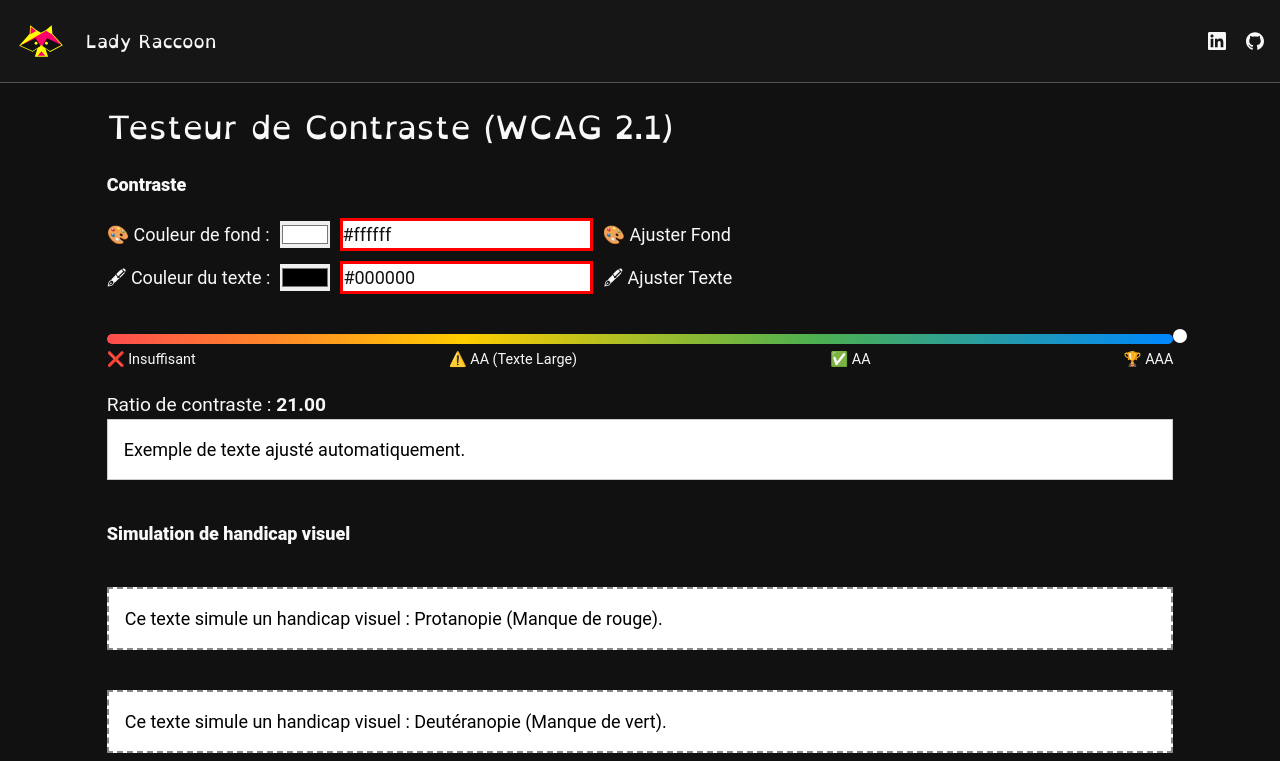
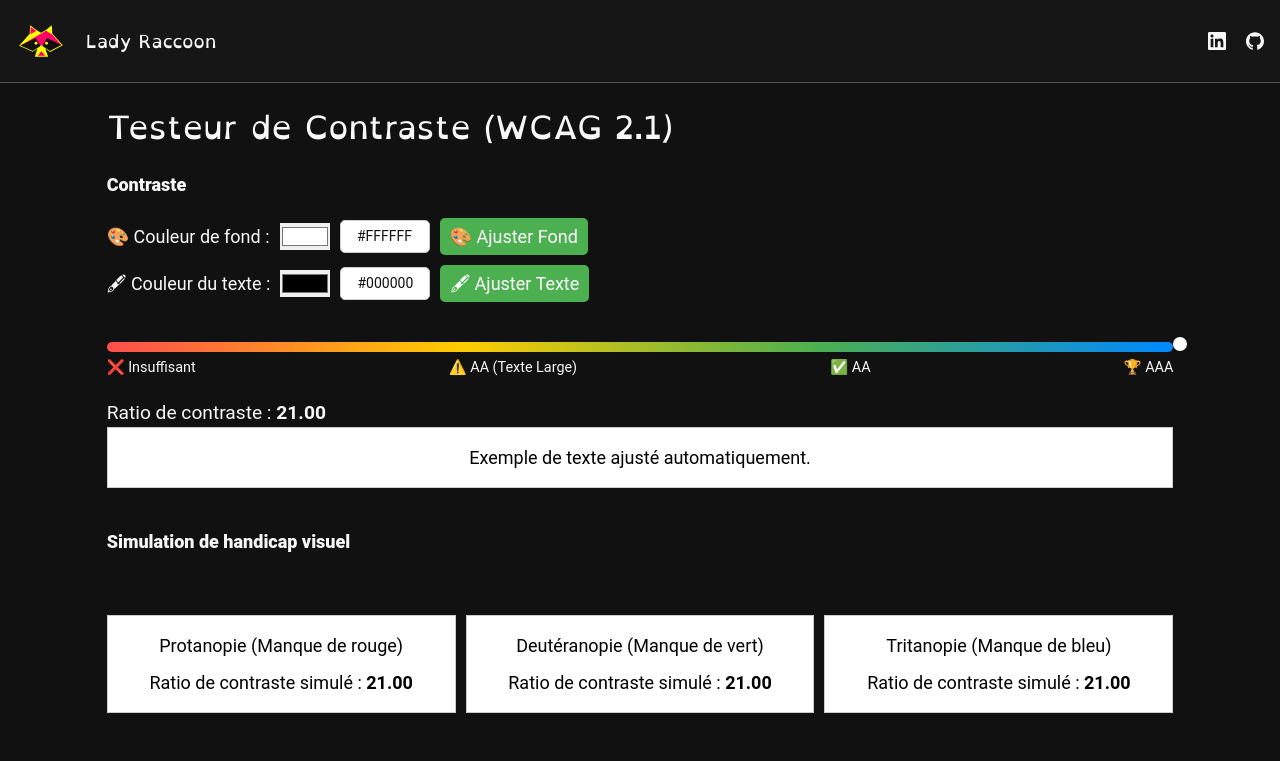
Before and after one commit to angele-henry-dev/lady-raccoon-svelte, a SvelteKit app: page /tools in a window 1280 px wide. Shown: the top 761 px of the page. Built offline with nearby package versions, Linux system fonts and the light colour scheme.

Commit message:
Ratio de contraste pour tous

```diff
--- a/src/lib/contrast.ts
+++ b/src/lib/contrast.ts
@@ -84,3 +84,37 @@ export function adjustTextColorAuto(bgColor: string, textColor: string) {
 
     return textColor;
 }
+
+export function simulateColorBlindness(color: string, type: "protanopia" | "deuteranopia" | "tritanopia" | "achromatopsia"): string {
+    const { r, g, b } = hexToRgb(color);
+
+    const matrices = {
+        protanopia: [
+            [0.567, 0.433, 0.000],
+            [0.558, 0.442, 0.000],
+            [0.000, 0.242, 0.758]
+        ],
+        deuteranopia: [
+            [0.625, 0.375, 0.000],
+            [0.700, 0.300, 0.000],
+            [0.000, 0.300, 0.700]
+        ],
+        tritanopia: [
+            [0.950, 0.050, 0.000],
+            [0.000, 0.433, 0.567],
+            [0.000, 0.475, 0.525]
+        ],
+        achromatopsia: [
+            [0.299, 0.587, 0.114],
+            [0.299, 0.587, 0.114],
+            [0.299, 0.587, 0.114]
+        ]
+    };
+
+    const matrix = matrices[type];
+    const newR = Math.max(0, Math.min(255, Math.round(r * matrix[0][0] + g * matrix[0][1] + b * matrix[0][2])));
+    const newG = Math.max(0, Math.min(255, Math.round(r * matrix[1][0] + g * matrix[1][1] + b * matrix[1][2])));
+    const newB = Math.max(0, Math.min(255, Math.round(r * matrix[2][0] + g * matrix[2][1] + b * matrix[2][2])));
+
+    return rgbToHex(newR, newG, newB);
+}
--- a/src/routes/tools/+page.svelte
+++ b/src/routes/tools/+page.svelte
@@ -1,10 +1,16 @@
 <script lang="ts">
     import { onMount } from 'svelte';
-    import { CONTRAST_RATIO_AA_L, CONTRAST_RATIO_AAA, CONTRAST_RATIO_AA, contrastRatio, adjustBgColorAuto, adjustTextColorAuto } from '$lib/contrast';
+    import { CONTRAST_RATIO_AA_L, CONTRAST_RATIO_AAA, CONTRAST_RATIO_AA, contrastRatio, adjustBgColorAuto, adjustTextColorAuto, simulateColorBlindness } from '$lib/contrast';
 
     let bgColor = "#ffffff";
     let textColor = "#000000";
-    let contrast = 0;
+    let visualContrasts = {
+        contrast: 0,
+        protanopia: 0,
+        deuteranopia: 0,
+        tritanopia: 0,
+        achromatopsia: 0
+    };
 
     function adjustTextColor() {
 		textColor = adjustTextColorAuto(bgColor, textColor);
@@ -16,15 +22,32 @@
     }
 
 	function updateContrast() {
-		contrast = contrastRatio(bgColor, textColor);
+		visualContrasts.contrast = contrastRatio(bgColor, textColor);
+
+		visualContrasts.protanopia = contrastRatio(
+			simulateColorBlindness(bgColor, "protanopia"),
+			simulateColorBlindness(textColor, "protanopia")
+		);
+		visualContrasts.deuteranopia = contrastRatio(
+			simulateColorBlindness(bgColor, "deuteranopia"),
+			simulateColorBlindness(textColor, "deuteranopia")
+		);
+		visualContrasts.tritanopia = contrastRatio(
+			simulateColorBlindness(bgColor, "tritanopia"),
+			simulateColorBlindness(textColor, "tritanopia")
+		);
+		visualContrasts.achromatopsia = contrastRatio(
+			simulateColorBlindness(bgColor, "achromatopsia"),
+			simulateColorBlindness(textColor, "achromatopsia")
+		);
 	}
 
     // Calculates the marker position on the scale (0% = Insufficient, 100% = AAA)
     function getMarkerPosition(): string {
-        if (contrast < CONTRAST_RATIO_AA_L) return "0%";    // Insufficient
-        if (contrast < CONTRAST_RATIO_AA) return "25%";     // AA (Large text)
-        if (contrast < CONTRAST_RATIO_AAA) return "75%";    // AA
-        return "100%";                        				// AAA
+        if (visualContrasts.contrast < CONTRAST_RATIO_AA_L) return "0%";    // Insufficient
+        if (visualContrasts.contrast < CONTRAST_RATIO_AA) return "25%";     // AA (Large text)
+        if (visualContrasts.contrast < CONTRAST_RATIO_AAA) return "75%";    // AA
+        return "100%";                        								// AAA
     }
 
 	function handleHexInput(event: Event, colorType: "bg" | "text") {
@@ -90,7 +113,7 @@
     </div>
 
     <div class="results">
-        <p>Ratio de contraste : <strong>{contrast.toFixed(2)}</strong></p>
+        <p>Ratio de contraste : <strong>{visualContrasts.contrast.toFixed(2)}</strong></p>
     </div>
 
     <div class="preview" style="background-color: {bgColor}; color: {textColor};">
@@ -98,17 +121,23 @@
     </div>
 
     <h2>Simulation de handicap visuel</h2>
+    <div class="simulation">
         <div class="preview simulation" style="background-color: {bgColor}; color: {textColor}; filter: url(#protanopia);">
-        <p>Ce texte simule un handicap visuel : Protanopie (Manque de rouge).</p>
+            <p>Protanopie (Manque de rouge)</p>
+            <p>Ratio de contraste simulé : <strong>{visualContrasts.protanopia.toFixed(2)}</strong></p>
         </div>
         <div class="preview simulation" style="background-color: {bgColor}; color: {textColor}; filter: url(#deuteranopia);">
-        <p>Ce texte simule un handicap visuel : Deutéranopie (Manque de vert).</p>
+            <p>Deutéranopie (Manque de vert)</p>
+            <p>Ratio de contraste simulé : <strong>{visualContrasts.deuteranopia.toFixed(2)}</strong></p>
         </div>
         <div class="preview simulation" style="background-color: {bgColor}; color: {textColor}; filter: url(#tritanopia);">
-        <p>Ce texte simule un handicap visuel : Tritanopie (Manque de bleu).</p>
+            <p>Tritanopie (Manque de bleu)</p>
+            <p>Ratio de contraste simulé : <strong>{visualContrasts.tritanopia.toFixed(2)}</strong></p>
         </div>
         <div class="preview simulation" style="background-color: {bgColor}; color: {textColor}; filter: url(#achromatopsia);">
-        <p>Ce texte simule un handicap visuel : Achromatopsie (Noir & Blanc).</p>
+            <p>Achromatopsie (Noir & Blanc)</p>
+            <p>Ratio de contraste simulé : <strong>{visualContrasts.achromatopsia.toFixed(2)}</strong></p>
+        </div>
     </div>
 
 	<svg height="0" width="0">
@@ -153,17 +182,41 @@
         align-items: center;
         gap: 10px;
     }
+	.controls input[type="text"] {
+        width: 90px;
+        text-transform: uppercase;
+        text-align: center;
+        font-size: 14px;
+        padding: 5px;
+        border: 1px solid #ccc;
+        border-radius: 5px;
+    }
+    .adjust-button {
+        background-color: #4caf50;
+        color: white;
+        padding: 5px 10px;
+        border: none;
+        border-radius: 5px;
+        cursor: pointer;
+        transition: all 0.3s;
+    }
+    .adjust-button:hover {
+        background-color: #45a049;
+    }
     .preview {
         padding: 1rem;
         border: 1px solid #ccc;
         margin-bottom: 20px;
+        text-align: center;
     }
     .results {
         font-size: 1.2rem;
     }
 	.simulation {
+        display: grid;
+        grid-template-columns: repeat(auto-fill, minmax(300px, 1fr));
+        gap: 10px;
         margin-top: 20px;
-        border: 2px dashed #888;
     }
 
     /* Style de l'échelle de contraste */
```
Lines whose indentation alone changed are shown as unchanged.
